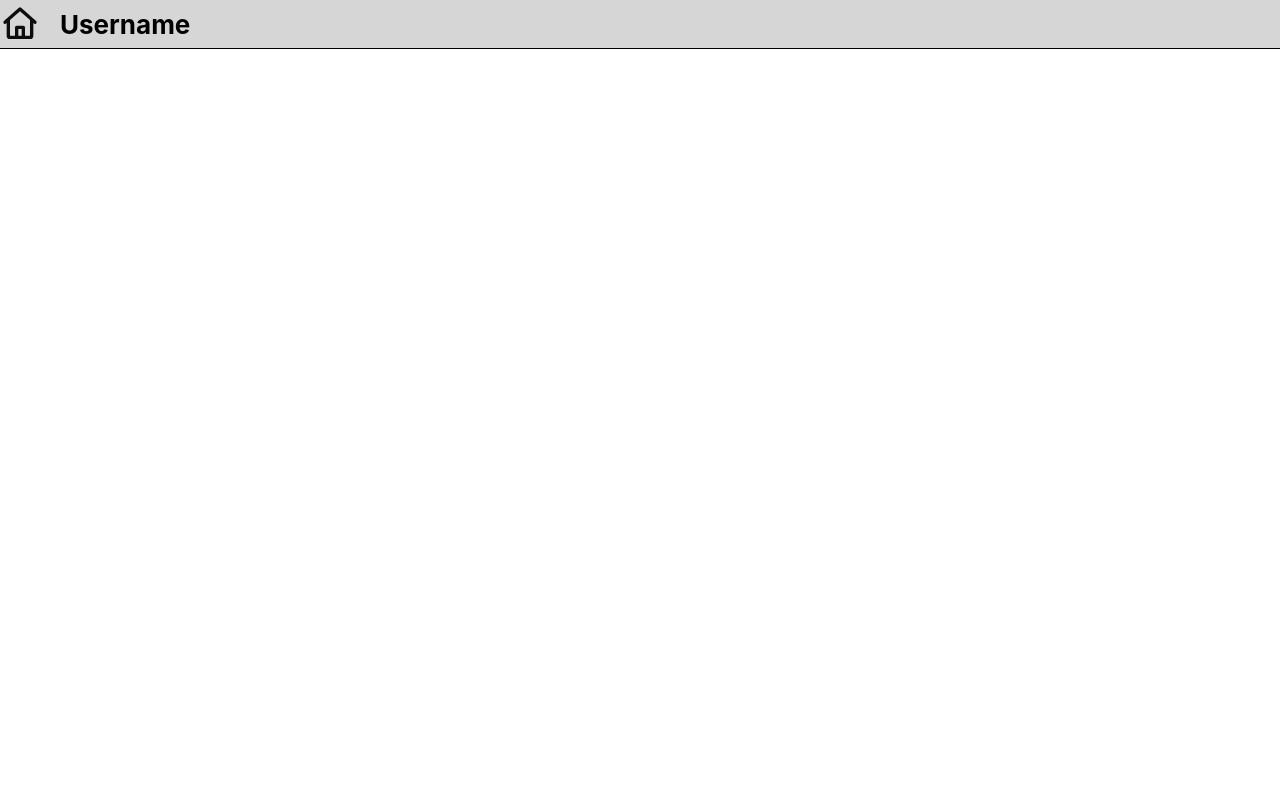
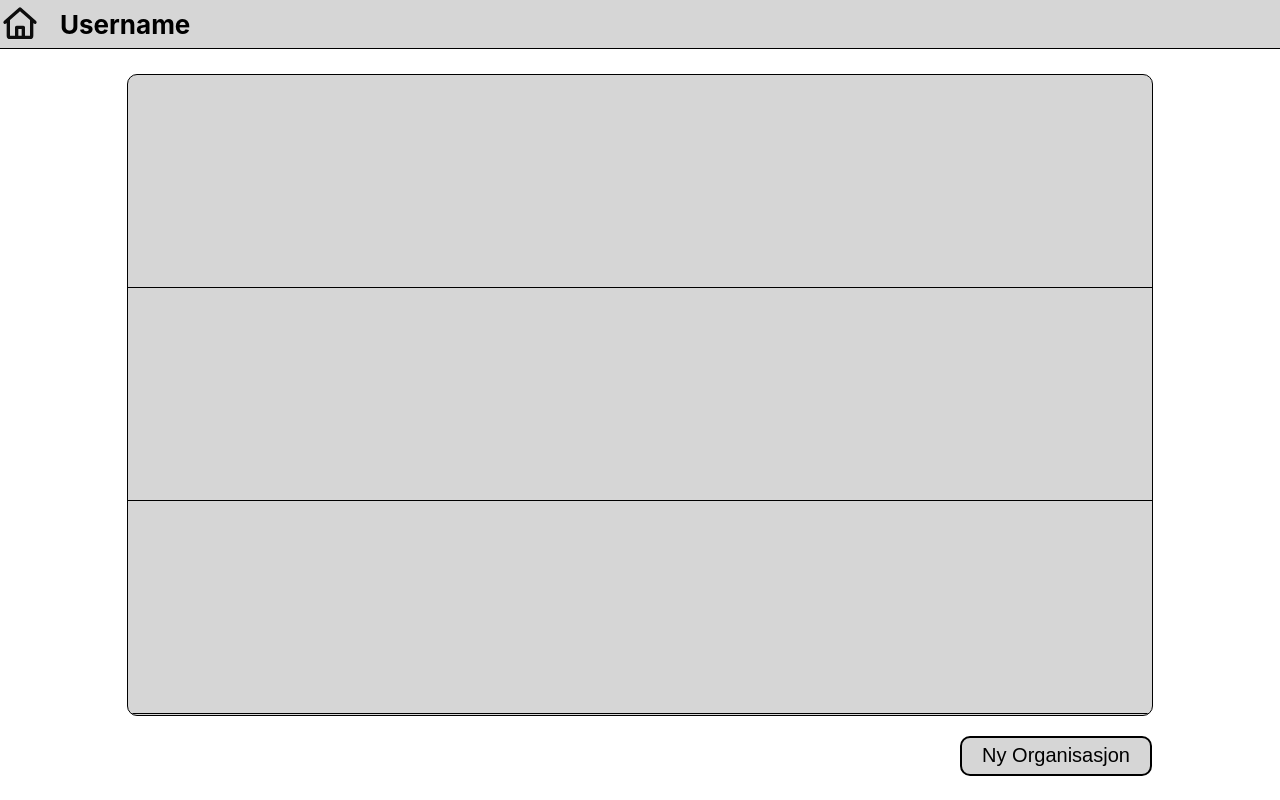
Before and after one commit to TorGIkling/cybersecurity-awareness-assessment, a React (Create React App) app in the folder front-end/: page /organizations in a window 1280 px wide. Built offline with nearby package versions, Linux system fonts and the light colour scheme.

Commit message:
Updated overall button css to include cursor pointer and added add organization page and organization list page

```diff
--- a/front-end/src/addOrganization/addOrganization.tsx
+++ b/front-end/src/addOrganization/addOrganization.tsx
@@ -9,11 +9,15 @@ function AddOrganization() {
         navigate("/organizations");
     }
 
+    const handleAddOrganization = async () => {
+        navigate("/organizations");
+    }
+
     return (
       <div className="add-organization">
           <div className="add-organization-container">
               <input className="add-organization-input" type="text" placeholder="Organisasjonens Navn" />
-              <button className="add-organization-button" type="submit">Legg til Organisasjon</button>
+              <button className="add-organization-button" type="submit" onClick={handleAddOrganization}>Legg til Organisasjon</button>
           </div>
 
           <button className="back-button" type="button" onClick={handleBackClick} >Tilbake</button>
--- /dev/null
+++ b/front-end/src/components/organizationList/organizationList.css
@@ -0,0 +1,24 @@
+.organization-list {
+    display: flex;
+    flex-direction: column;
+    justify-content: center;
+    align-items: center;
+    width: 80vw;
+    height: 80vh;
+    border: 1px solid black;
+    border-radius: 1rem;
+    background-color: #d6d6d6;
+    overflow: hidden;
+    margin-top: auto;
+}
+
+.organization-list-item {
+    display: flex;
+    flex-direction: row;
+    justify-content: center;
+    align-items: center;
+    width: 100%;
+    height: 100%;
+    border-bottom: 1px solid black;
+
+}
--- /dev/null
+++ b/front-end/src/components/organizationList/organizationList.tsx
@@ -0,0 +1,18 @@
+import './organizationList.css'
+
+function OrganizationList() {
+    return (
+        <div className="organization-list">
+            <div className="organization-list-item">
+
+            </div>
+            <div className="organization-list-item">
+
+            </div>
+            <div className="organization-list-item">
+
+            </div>
+        </div>
+    );
+}
+export default OrganizationList;
--- a/front-end/src/index.css
+++ b/front-end/src/index.css
@@ -15,6 +15,10 @@ body {
   -moz-osx-font-smoothing: grayscale;
 }
 
+button {
+  cursor: pointer;
+}
+
 code {
   font-family: source-code-pro, Menlo, Monaco, Consolas, 'Courier New',
     monospace;
--- a/front-end/src/organizationsPage/organizationsPage.css
+++ b/front-end/src/organizationsPage/organizationsPage.css
@@ -0,0 +1,21 @@
+.organizations-page {
+    display: flex;
+    flex-direction: column;
+    align-items: center;
+    justify-content: space-between;
+    width: 100vw;
+    height: 100vh;
+    background-color: #ffffff;
+
+}
+
+.add-organization-btn {
+    width: 15vw;
+    height: 4rem;
+    padding: 0.5rem;
+    border: solid 2px black;
+    border-radius: 1rem;
+    margin: 2rem 10vw auto auto;
+    font-size: 2rem;
+    background-color: #d6d6d6;
+}
--- a/front-end/src/organizationsPage/organizationsPage.tsx
+++ b/front-end/src/organizationsPage/organizationsPage.tsx
@@ -1,12 +1,22 @@
 import "./organizationsPage.css";
 import Header from "../components/header/header";
+import OrganizationList from "../components/organizationList/organizationList";
+import {useNavigate} from "react-router-dom";
+import addOrganization from "../addOrganization/addOrganization";
 
 function OrganizationsPage() {
+
+    const navigate = useNavigate();
+
+    const handleAddOrganization = async () => {
+        navigate("/add-organization");
+    }
 
     return (
         <div className="organizations-page">
             <Header/>
-
+            <OrganizationList/>
+            <button className="add-organization-btn" type="button" onClick={handleAddOrganization}>Ny Organisasjon</button>
         </div>
     )
 }
```
